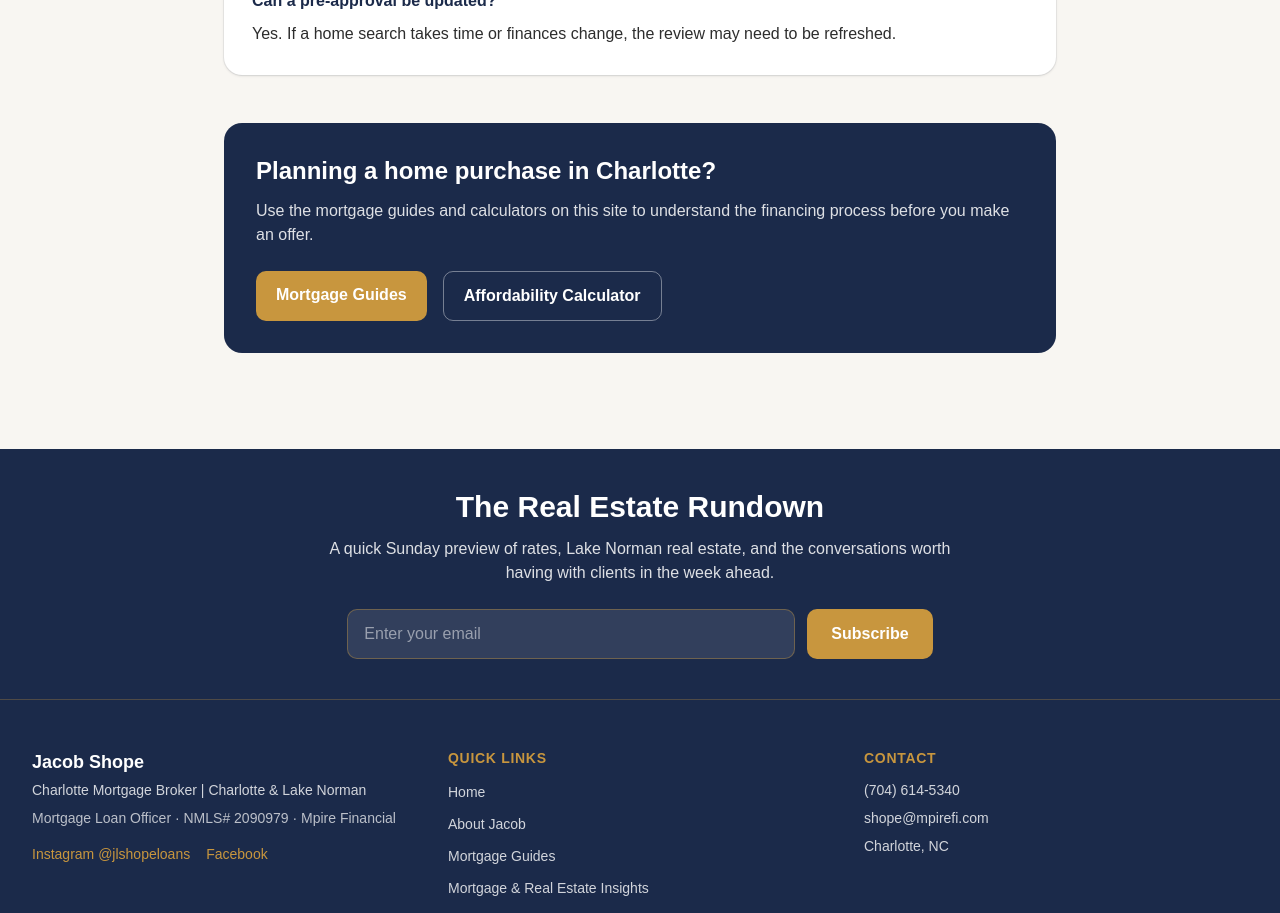
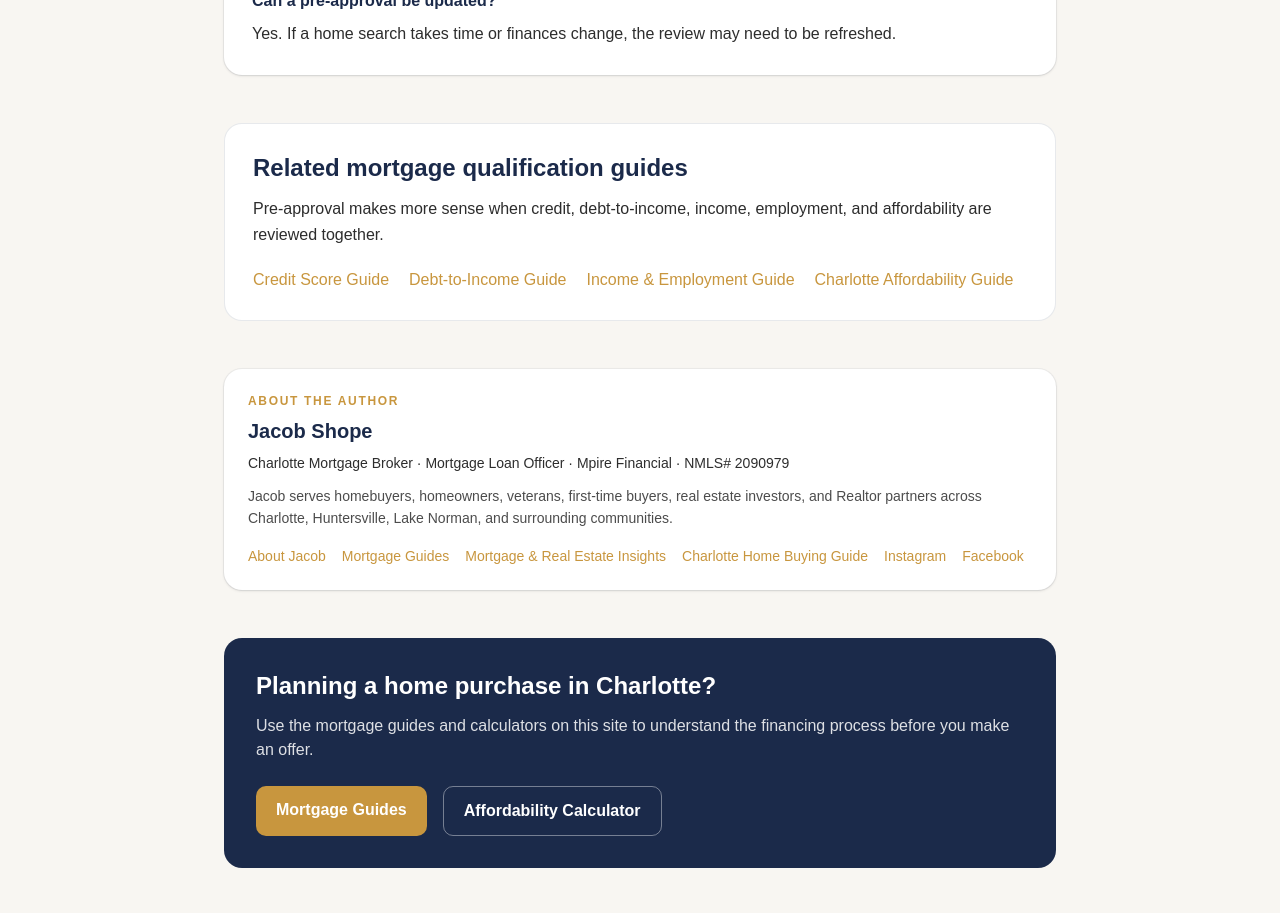
Before and after one commit to JLshope12/jacob-shope-mortgage, a Next.js app: page /mortgage-preapproval-charlotte in a window 1280 px wide. Shown: the part 1440-2353 px from the top of the page. Built offline with nearby package versions, Linux system fonts and the light colour scheme.

Commit message:
Strengthen preapproval guide authorship and internal links

```diff
--- a/app/mortgage-preapproval-charlotte/page.tsx
+++ b/app/mortgage-preapproval-charlotte/page.tsx
@@ -1,14 +1,27 @@
 import Link from "next/link";
+import { AuthorBox } from "@/components/seo/AuthorBox";
+import { GuideSchema } from "@/components/seo/GuideSchema";
+
+const title = "Mortgage Pre-Approval in Charlotte";
+const description =
+  "A practical guide to mortgage pre-approval in Charlotte from Jacob Shope, Mortgage Loan Officer with Mpire Financial, NMLS# 2090979.";
 
 export const metadata = {
   title: "Mortgage Pre-Approval in Charlotte | Jacob Shope",
-  description: "A practical guide to mortgage pre-approval in Charlotte from Jacob Shope, Mortgage Loan Officer with Mpire Financial, NMLS# 2090979.",
+  description,
   alternates: { canonical: "/mortgage-preapproval-charlotte" },
+  authors: [{ name: "Jacob Shope", url: "/about" }],
 };
 
 export default function MortgagePreapprovalCharlottePage() {
   return (
     <div className="bg-offwhite">
+      <GuideSchema
+        title={title}
+        description={description}
+        path="/mortgage-preapproval-charlotte"
+        topics={["Mortgage pre-approval", "Home buying", "Mortgage qualification"]}
+      />
       <article className="mx-auto max-w-4xl px-4 py-16 md:px-6 md:py-24 lg:px-8">
         <p className="font-semibold text-gold">Mortgage guidance from Jacob Shope</p>
         <h1 className="mt-3 text-4xl font-bold tracking-tight text-navy md:text-5xl">Mortgage Pre-Approval in Charlotte</h1>
@@ -32,9 +45,9 @@ export default function MortgagePreapprovalCharlottePage() {
             ["Credit history", "Credit is one part of determining which loan options may be available."],
             ["Monthly obligations", "Existing recurring debts are considered alongside income and the proposed housing payment."],
             ["Funds for the transaction", "A lender may review funds for down payment, closing costs, and any required reserves."],
-          ].map(([title, body]) => (
-            <div key={title} className="rounded-2xl bg-white p-6 shadow-sm ring-1 ring-navy/5">
-              <h3 className="font-bold text-navy">{title}</h3>
+          ].map(([cardTitle, body]) => (
+            <div key={cardTitle} className="rounded-2xl bg-white p-6 shadow-sm ring-1 ring-navy/5">
+              <h3 className="font-bold text-navy">{cardTitle}</h3>
               <p className="mt-3 leading-relaxed text-charcoal">{body}</p>
             </div>
           ))}
@@ -56,6 +69,23 @@ export default function MortgagePreapprovalCharlottePage() {
           </div>
         </section>
 
+        <section className="mt-12 rounded-2xl border border-navy/10 bg-white p-7">
+          <h2 className="text-2xl font-bold text-navy">Related mortgage qualification guides</h2>
+          <p className="mt-3 leading-relaxed text-charcoal">
+            Pre-approval makes more sense when credit, debt-to-income, income, employment, and affordability are reviewed together.
+          </p>
+          <div className="mt-5 flex flex-wrap gap-x-5 gap-y-3 font-medium">
+            <Link href="/mortgage-credit-score-charlotte" className="text-gold hover:underline">Credit Score Guide</Link>
+            <Link href="/mortgage-dti-charlotte" className="text-gold hover:underline">Debt-to-Income Guide</Link>
+            <Link href="/mortgage-income-employment-charlotte" className="text-gold hover:underline">Income &amp; Employment Guide</Link>
+            <Link href="/how-much-house-can-i-afford-charlotte" className="text-gold hover:underline">Charlotte Affordability Guide</Link>
+          </div>
+        </section>
+
+        <div className="mt-12">
+          <AuthorBox />
+        </div>
+
         <section className="mt-12 rounded-2xl bg-navy p-8 text-white">
           <h2 className="text-2xl font-bold">Planning a home purchase in Charlotte?</h2>
           <p className="mt-3 text-white/85">Use the mortgage guides and calculators on this site to understand the financing process before you make an offer.</p>
```
